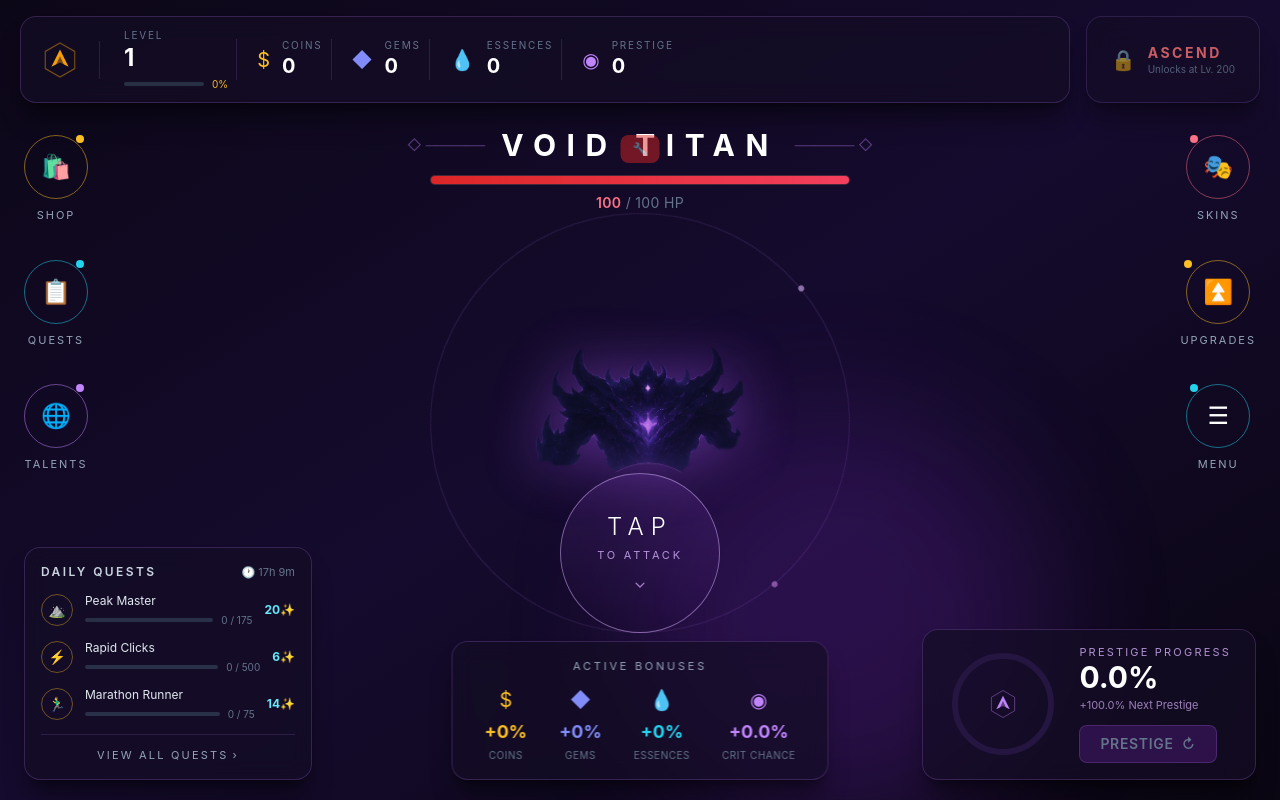
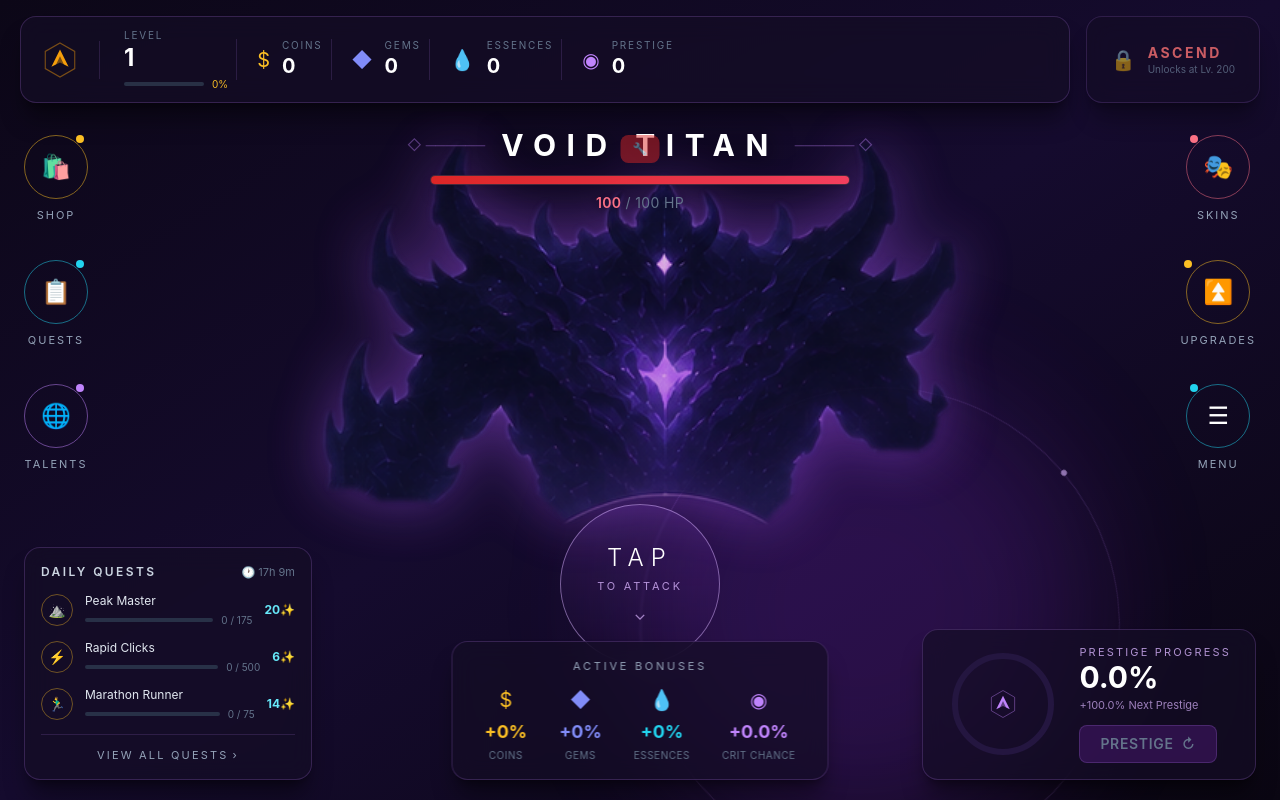
Before and after one commit to Li-au/Apex, a React (Vite) app: page / in a window 1280 px wide. Built offline with nearby package versions, Linux system fonts and the light colour scheme.

Commit message:
refactor(ui): Layer center stage - boss behind, title/health/tap/damage overlaid on top for clean look at large boss sizes

```diff
--- a/src/components/GameScreenMockup.jsx
+++ b/src/components/GameScreenMockup.jsx
@@ -253,47 +253,44 @@ export default function GameScreenMockup() {
           <SideButton emoji="☰" label="Menu" ring="border-cyan-400/50 group-hover:border-cyan-300 group-hover:bg-cyan-500/10" dot="bg-cyan-400" dotSide="left" onClick={() => setShowMenu(true)} />
         </div>
 
-        {/* Center boss stage */}
-        <div className="absolute inset-0 flex flex-col items-center pt-4">
-          {/* Boss title */}
+        {/* ===== Boss composition (layered so a large titan stays clean) ===== */}
+        {/* Glow (background) */}
+        <div className="absolute left-1/2 top-[40%] -translate-x-1/2 -translate-y-1/2 w-[440px] h-[440px] max-w-[80vw] rounded-full bg-purple-600/30 blur-3xl animate-glow-pulse pointer-events-none z-0" />
+
+        {/* Orbital ring (background) */}
+        <div className="absolute left-1/2 top-[40%] -translate-x-1/2 -translate-y-1/2 w-[480px] h-[480px] max-w-[82vw] max-h-[82vw] rounded-full border border-purple-400/15 animate-spin-slow pointer-events-none z-0">
+          <span className="absolute -top-1 left-1/2 w-1.5 h-1.5 rounded-full bg-purple-300/60" />
+          <span className="absolute top-1/2 -right-1 w-1.5 h-1.5 rounded-full bg-fuchsia-300/50" />
+        </div>
+
+        {/* Boss image (background, behind the UI) */}
+        <div className="absolute left-1/2 top-[60%] -translate-x-1/2 -translate-y-full pointer-events-none z-0">
+          <BossArt src={bossImgUrl} emoji={boss.emoji} width={760} />
+        </div>
+
+        {/* Title + health bar (overlay, always on top of the boss) */}
+        <div className="absolute top-4 left-1/2 -translate-x-1/2 flex flex-col items-center z-20 pointer-events-none">
           <div className="flex items-center gap-4 mb-3">
             <span className="text-purple-400/40 text-sm">◇ ──────</span>
-            <h2 className="text-3xl font-bold tracking-[0.35em] text-white uppercase">{boss.name}</h2>
+            <h2 className="text-3xl font-bold tracking-[0.35em] text-white uppercase drop-shadow-[0_2px_12px_rgba(0,0,0,0.85)]">{boss.name}</h2>
             <span className="text-purple-400/40 text-sm">────── ◇</span>
           </div>
-
-          {/* Health bar */}
           <div className="w-[420px] max-w-[60vw]">
-            <div className="h-2.5 rounded-full bg-slate-800/80 overflow-hidden border border-red-500/20">
+            <div className="h-2.5 rounded-full bg-slate-800/80 overflow-hidden border border-red-500/20 shadow-lg shadow-black/40">
               <div
                 className="h-full bg-gradient-to-r from-red-600 to-rose-500 transition-all duration-100"
                 style={{ width: `${healthPercent}%` }}
               />
             </div>
-            <div className="text-center text-sm text-rose-300/90 mt-2 tracking-wide">
+            <div className="text-center text-sm text-rose-300/90 mt-2 tracking-wide drop-shadow-[0_1px_6px_rgba(0,0,0,0.8)]">
               <span className="text-rose-400 font-semibold">{fmt(state.bossHealth)}</span>
               <span className="text-slate-500"> / {fmt(state.maxHealth)} HP</span>
             </div>
           </div>
-
-          {/* Boss + tap (fixed-size unit, lifted above bottom panels) */}
-          <div className="relative flex-1 w-full flex items-center justify-center pb-48">
-            <div className="relative w-[420px] h-[420px] max-w-[80vw]">
-              {/* Orbital ring */}
-              <div className="absolute inset-0 rounded-full border border-purple-400/15 animate-spin-slow pointer-events-none">
-                <span className="absolute -top-1 left-1/2 w-1.5 h-1.5 rounded-full bg-purple-300/60" />
-                <span className="absolute top-1/2 -right-1 w-1.5 h-1.5 rounded-full bg-fuchsia-300/50" />
-              </div>
-              {/* Glow */}
-              <div className="absolute top-1/2 left-1/2 -translate-x-1/2 -translate-y-1/2 w-[400px] h-[400px] rounded-full bg-purple-600/30 blur-3xl animate-glow-pulse pointer-events-none" />
-
-              {/* Boss image (trimmed) - bottom arc seated on the TAP button's rounded top */}
-              <div className="absolute bottom-[160px] left-1/2 -translate-x-1/2 pointer-events-none">
-                <BossArt src={bossImgUrl} emoji={boss.emoji} width={1200} />
         </div>
 
-              {/* Floating damage (right of boss) */}
-              <div className="absolute left-[78%] top-[70px] w-48 h-72 pointer-events-none">
+        {/* Floating damage (overlay) */}
+        <div className="absolute left-[57%] top-[26%] w-48 h-72 pointer-events-none z-20">
           {floaters.map((f) => {
             const styles = {
               normal: 'text-cyan-300 text-xl',
@@ -317,10 +314,10 @@ export default function GameScreenMockup() {
           })}
         </div>
 
-              {/* Tap circle */}
+        {/* Tap button (overlay, above the boss, arc seated on its rounded top) */}
         <button
           onClick={handleTap}
-                className="absolute bottom-0 left-1/2 -translate-x-1/2 w-40 h-40 rounded-full border border-purple-300/50 bg-gradient-to-b from-purple-500/15 to-transparent backdrop-blur-[1px] flex items-center justify-center transition-transform duration-100 hover:scale-105 active:scale-95 hover:border-purple-200/70 z-10"
+          className="absolute left-1/2 top-[60%] -translate-x-1/2 -translate-y-[20px] w-40 h-40 rounded-full border border-purple-300/50 bg-gradient-to-b from-purple-500/15 to-transparent backdrop-blur-[1px] flex items-center justify-center transition-transform duration-100 hover:scale-105 active:scale-95 hover:border-purple-200/70 z-10"
         >
           <div className="text-center">
             <div className="text-2xl font-light tracking-[0.3em] text-white">TAP</div>
@@ -328,9 +325,6 @@ export default function GameScreenMockup() {
             <div className="text-purple-300/70 mt-2 animate-bounce">⌄</div>
           </div>
         </button>
-            </div>
-          </div>
-        </div>
 
         {/* ===== Bottom-left: Daily Quests ===== */}
         <Panel className="absolute left-6 bottom-5 w-72 p-4 z-20">
```
Lines whose indentation alone changed are shown as unchanged.
